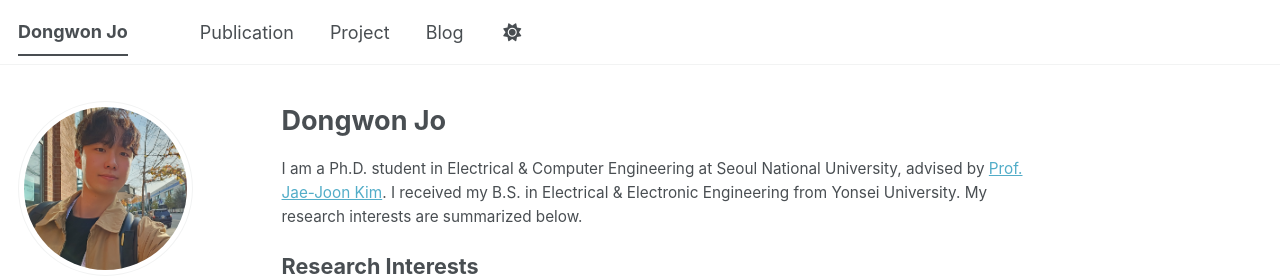
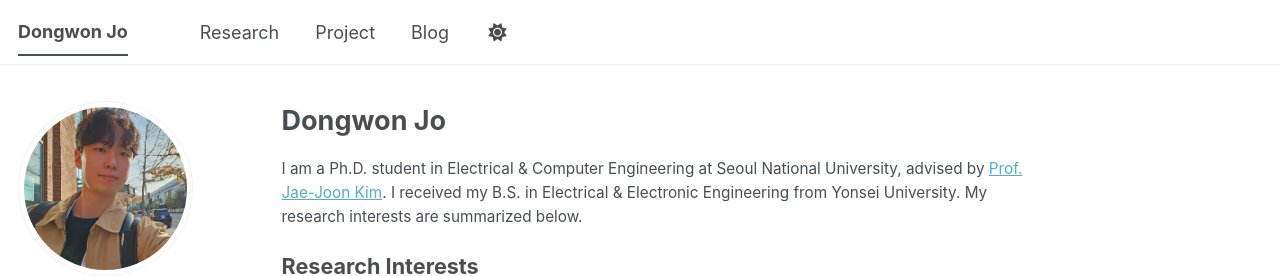
Before and after one commit to dongwonjo/dongwonjo.github.io, a Jekyll site: the page built from _pages/about.md, in a window 1280 px wide. Shown: the top 276 px of the page. Built offline with Jekyll 4.4.1, drawn with Linux system fonts in a browser that asks for light colours; some web fonts are replaced; a script bundle is joined from its source files by our own code; library files that are not in the unit come from our copies.

Commit message:
Update navigation.yml

```diff
--- a/_data/navigation.yml
+++ b/_data/navigation.yml
@@ -8,7 +8,7 @@
 #      Markdown formatted page while the second is generated using JSON.
 
 main:
-  - title: "Publication"
+  - title: "Research"
     url: /publications/
 
   - title: "Project"
```
